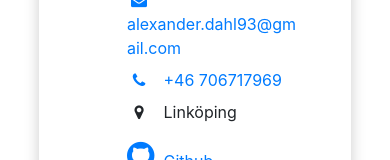
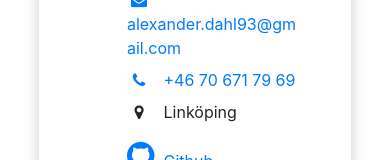
Before and after one commit to aleda145/resumewebpage, an Angular app in the folder resume-app/: page / in a window 390 px wide. Shown: the part 427-587 px from the top of the page. Built offline with nearby package versions, Linux system fonts and the light colour scheme.

Commit message:
changed formatting for phone number and beautified HTML code

```diff
--- a/resume-app/src/app/experience/experience.component.html
+++ b/resume-app/src/app/experience/experience.component.html
@@ -10,8 +10,7 @@
         </div>
         <div class="timeline-body">
           <p>
-            LARM is the biggest career fair in Linköping. It attracts thousand of students and hundreds of companies.
-            Some of my responsibilites are:
+            LARM is the biggest career fair in Linköping. It attracts thousand of students and hundreds of companies. Some of my responsibilites are:
           </p>
           <ul>
             <li>
--- a/resume-app/src/app/header/header.component.html
+++ b/resume-app/src/app/header/header.component.html
@@ -24,7 +24,7 @@
               Resume
            </a>
 
-              <a class="resume-download btn btn-primary" href="/assets/Alexander_Dahl.pdf" download="" ngbPopover="Download Resume" triggers="mouseenter:mouseleave" >
+              <a class="resume-download btn btn-primary" href="/assets/Alexander_Dahl.pdf" download="" ngbPopover="Download Resume" triggers="mouseenter:mouseleave">
             <i class="fa fa-download" aria-hidden="true"></i>
           </a>
             </div>
@@ -45,7 +45,7 @@
               <li>
                 <a href="tel:+46706717969">
               <i class="fa fa-phone"></i>
-              +46 706717969
+              +46 70 671 79 69
                 </a>
               </li>
               <li>
--- a/resume-app/src/app/projects/projects.component.html
+++ b/resume-app/src/app/projects/projects.component.html
@@ -25,7 +25,7 @@
 
       </div>
 
-          <a class="project-button btn btn-primary" href="#" target="_blank">
+      <a class="project-button btn btn-primary" href="#" target="_blank">
           View on GitHub
        </a>
 
```
Also changed, not shown: resume-app/src/app/app.component.html (line endings or trailing spaces). Lines whose indentation alone changed are shown as unchanged.
